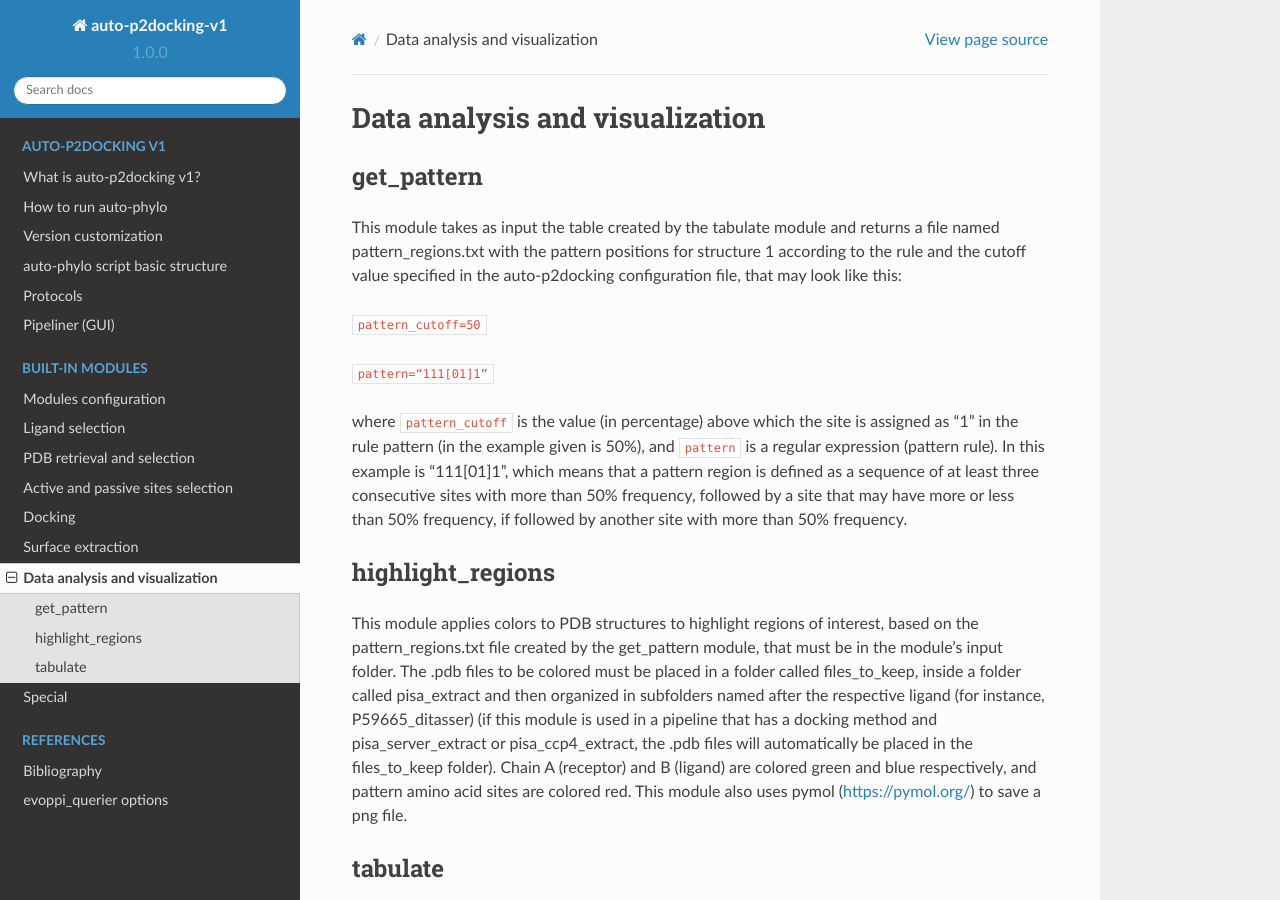
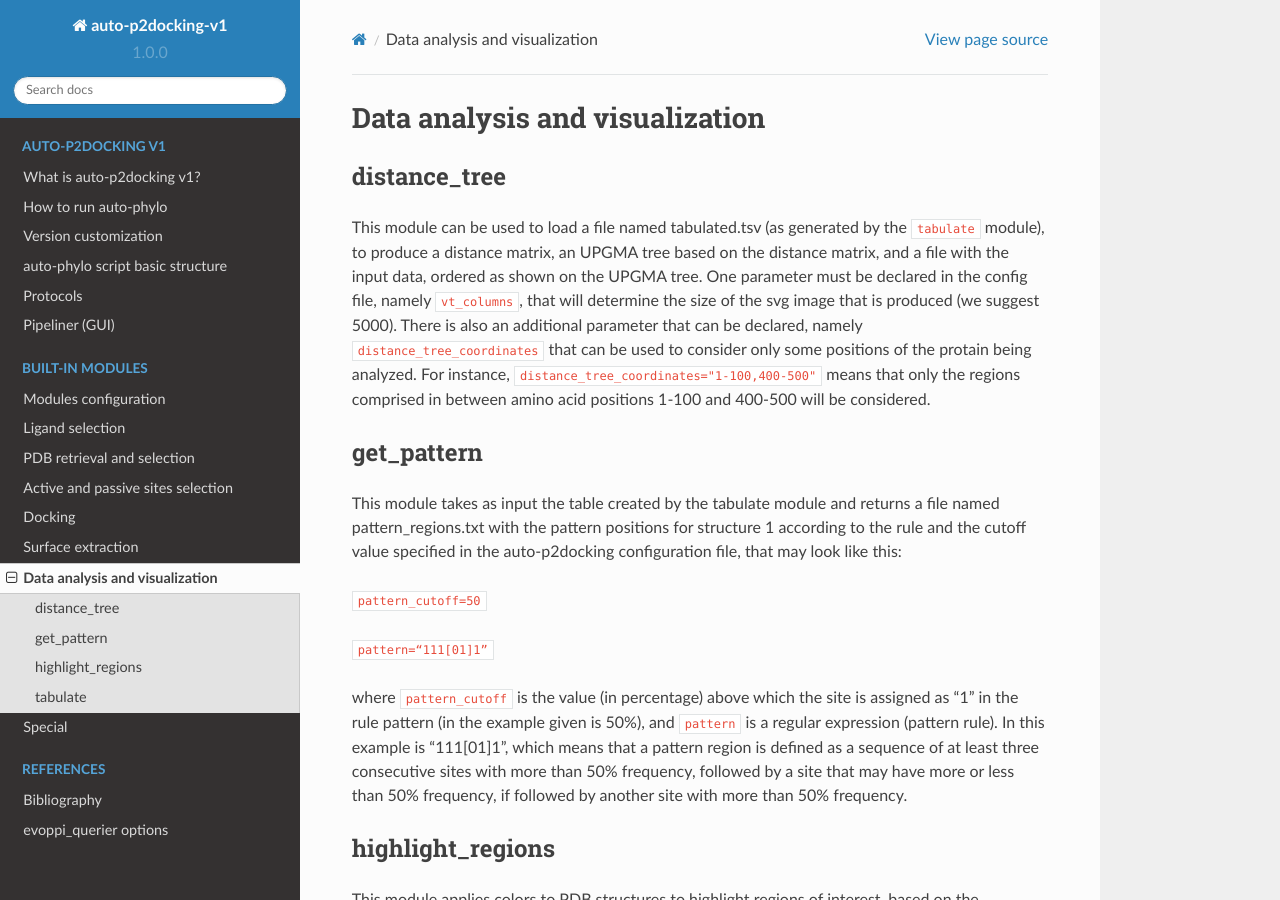
Before and after one commit to pegi3s/auto-p2docking-docs, a Sphinx documentation site: the page built from source/modules_6_data_analysis_and_visualization.rst, in a window 1280 px wide and 900 px high. Built offline with Sphinx 7.4.7 and the Read the Docs theme 2.0.0, drawn with Linux system fonts in a browser that asks for light colours.

Commit message:
Update modules_6_data_analysis_and_visualization.rst

```diff
--- a/source/modules_6_data_analysis_and_visualization.rst
+++ b/source/modules_6_data_analysis_and_visualization.rst
@@ -1,5 +1,10 @@
 Data analysis and visualization
 ***************
+
+distance_tree
+-----------
+
+This module can be used to load a file named tabulated.tsv (as generated by the ``tabulate`` module), to produce a distance matrix, an UPGMA tree based on the distance matrix, and a file with the input data, ordered as shown on the UPGMA tree. One parameter must be declared in the config file, namely ``vt_columns``, that will determine the size of the svg image that is produced (we suggest 5000). There is also an additional parameter that can be declared, namely ``distance_tree_coordinates`` that can be used to consider only some positions of the protain being analyzed. For instance, ``distance_tree_coordinates="1-100,400-500"`` means that only the regions comprised in between amino acid positions 1-100 and 400-500 will be considered.
 
 get_pattern
 -----------
```
